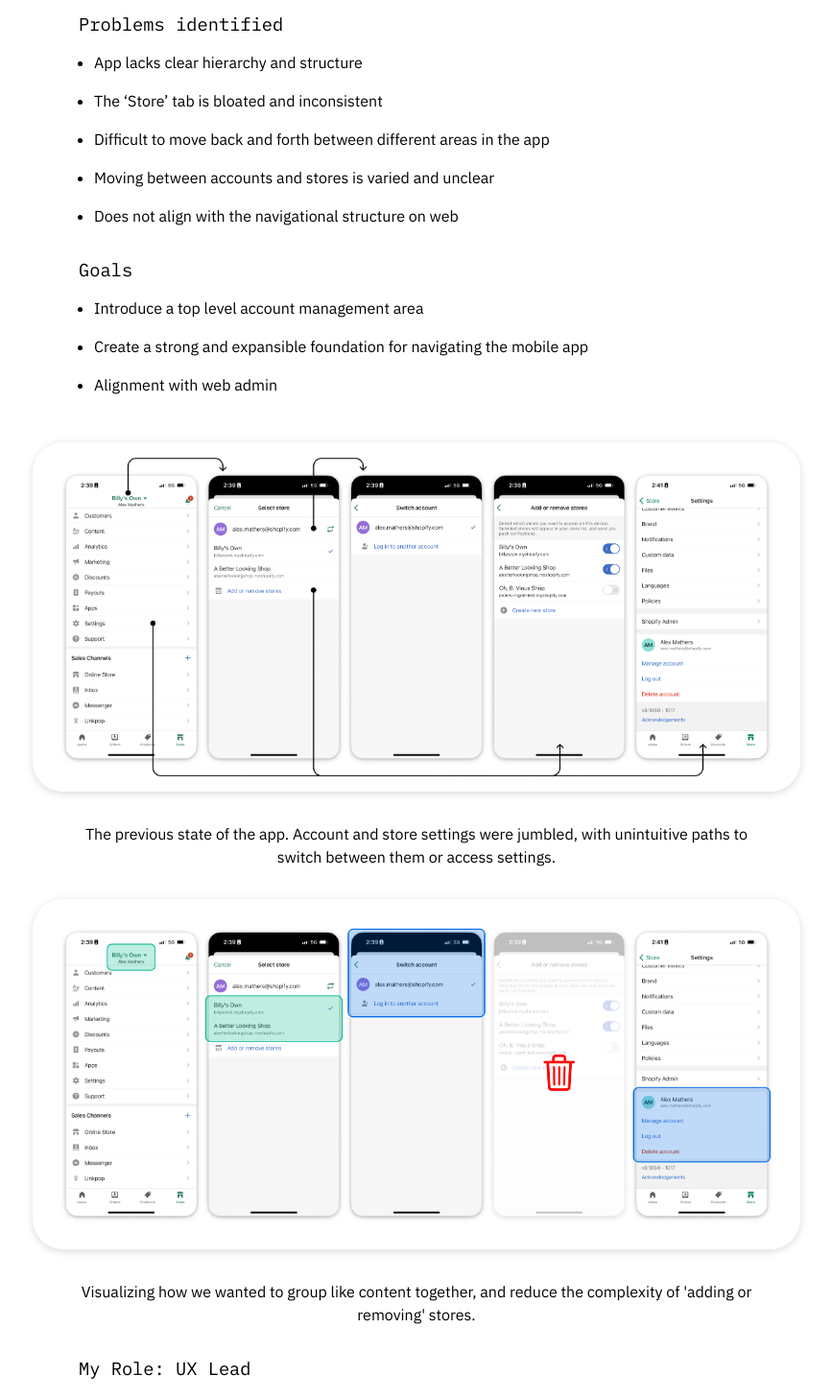
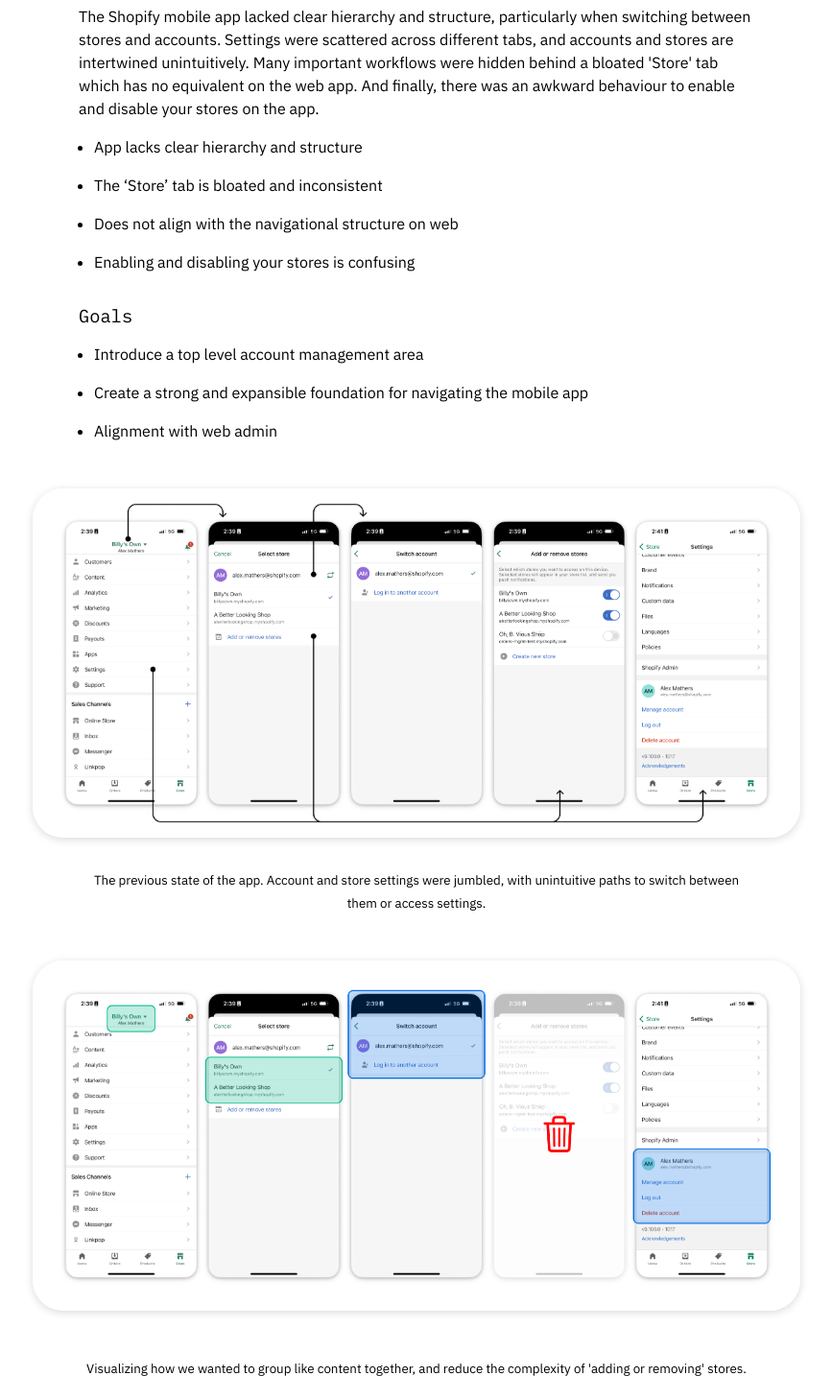
Before and after one commit to Malecks/resume, a React (Create React App) app: page /#/projects/shopify-nav-ia in a window 1280 px wide. Shown: the part 1280-2738 px from the top of the page at 96% size, without its empty margins (206-1073 px from the left). Built offline with nearby package versions, Linux system fonts and the light colour scheme.

Commit message:
Update caption styling. Update image grid hover effect. Add content to nav and ia project

```diff
--- a/src/projects/Projects.css
+++ b/src/projects/Projects.css
@@ -112,9 +112,9 @@
     transition: all ease-out 250ms;
 }
 
-.image-grid img:hover {
-    flex: 4;
-    scale: 1;
+.image-caption {
+    font-size: smaller;
+    text-align: center;
 }
 
 .project section {
--- a/src/projects/nudge-analytics-dashboard/nudgeAnalytics.jsx
+++ b/src/projects/nudge-analytics-dashboard/nudgeAnalytics.jsx
@@ -37,7 +37,7 @@
             <img src={img03} alt="Previous dashboard" />
             <img src={img09} alt="Analytics flow chart" />
           </div>
-          <caption>Previous dashbords, and a flow chart</caption>
+          <div className='image-caption'>Previous dashbords, and a flow chart</div>
         </section>
 
         <section>
@@ -62,7 +62,7 @@
             <img src={img07} alt="Analytics" />
             <img src={img06} alt="Analytics" />
           </div>
-          <caption>Examples of the updated dashboards</caption>
+          <div className='image-caption'>Examples of the updated dashboards</div>
         </section>
 
         <section>
--- a/src/projects/nudge-design-system/NudgeDesignSystem.jsx
+++ b/src/projects/nudge-design-system/NudgeDesignSystem.jsx
@@ -59,7 +59,7 @@
           <img src={img03} alt="Design Library" />
           <img src={img04} alt="Design Library" />
         </div>
-        <caption>Various components, combining to create molecules and full screens</caption>
+        <div className='image-caption'>Various components, combining to create molecules and full screens</div>
       </section>
 
       <section>
@@ -77,7 +77,7 @@
           Finally, I was able to use our libraries to create a new type of resource for white-labeling product mockups. By leveraging our usage of colour styles in the library, I was able to create a Sketch document that will cascade changes to those colour styles through every feature mock in a way that replicates our in-app feature for white-labeling.
         </p>
         <img src={img11} alt="Design Library" />
-        <caption>The design system was extended to our CMS backend</caption>
+        <div className='image-caption'>The design system was extended to our CMS backend</div>
       </section>
 
       <section>
@@ -111,7 +111,7 @@
           <img src={img07} alt="Design Library" />
           <img src={img12} alt="Design Library" />
         </div>
-        <caption>More components for mobile and desktop</caption>
+        <div className='image-caption'>More components for mobile and desktop</div>
       </section>
       <section>
         <h3>Conclusion</h3>
--- a/src/projects/service-booking/ServiceBooking.jsx
+++ b/src/projects/service-booking/ServiceBooking.jsx
@@ -41,9 +41,9 @@
           <img src={speedy03} alt="Service booking" />
           <img src={speedy04} alt="Service booking" />
         </div>
-        <caption>Speedy 8's: results from a cross-functional workshop</caption>
+        <div className='image-caption'>Speedy 8's: results from a cross-functional workshop</div>
         <img src={research} alt="Competitor research" />
-        <caption>Competitor research</caption>
+        <div className='image-caption'>Competitor research</div>
 
       </section>
 
@@ -61,7 +61,7 @@
           <img src={time01} alt="Service booking" />
           <img src={time02} alt="Service booking" />
         </div>
-        <caption>A selection of screens from the final feature</caption>
+        <div className='image-caption'>A selection of screens from the final feature</div>
       </section>
 
       <section>
--- a/src/projects/shopify-bfcm/ShopifyBFCM.jsx
+++ b/src/projects/shopify-bfcm/ShopifyBFCM.jsx
@@ -24,7 +24,7 @@
           <VideoPlayer url={video01} />
           <VideoPlayer url={video02} />
           </div>
-          <caption>A late prototype (left) and the final product (right)</caption>
+          <div className='image-caption'>A late prototype (left) and the final product (right)</div>
       </section>
 
       <section>
--- a/src/projects/shopify-nav-ia/NavIA.jsx
+++ b/src/projects/shopify-nav-ia/NavIA.jsx
@@ -16,14 +16,18 @@
 
       <section>
         <h3>TLDR;</h3>
+
         <p>
-            The Shopify mobile app lacked clear hierarchy and structure, particularly when switching between stores and accounts.
+
         </p>
         <img src={img03} alt="Shopify Nav and IA revamp" />
       </section>
 
       <section>
         <h3>Problems identified</h3>
+        <p>
+          The Shopify mobile app lacked clear hierarchy and structure, particularly when switching between stores and accounts. Settings were scattered across different tabs, and accounts and stores are intertwined unintuitively. Many important workflows were hidden behind a bloated 'Store' tab which has no equivalent on the web app. And finally, there was an awkward behaviour to enable and disable your stores on the app.
+        </p>
         <ul>
             <li>
               App lacks clear hierarchy and structure
@@ -32,13 +36,10 @@
               The ‘Store’ tab is bloated and inconsistent
             </li>
             <li>
-              Difficult to move back and forth between different areas in the app
+              Does not align with the navigational structure on web
             </li>
             <li>
-              Moving between accounts and stores is varied and unclear
-            </li>
-            <li>
-              Does not align with the navigational structure on web
+              Enabling and disabling your stores is confusing
             </li>
         </ul>
         <h3>Goals</h3>
@@ -54,12 +55,14 @@
             </li>
         </ul>
         <img src={img01} alt="Previous app state" />
-        <caption>The previous state of the app. Account and store settings were jumbled, with unintuitive paths to switch between them or access settings.</caption>
+        <div className='image-caption'>
+          The previous state of the app. Account and store settings were jumbled, with unintuitive paths to switch between them or access settings.
+        </div>
+      </section>
 
-        <img src={img02} alt="Previous app state" />
-        <caption>Visualizing how we wanted to group like content together, and reduce the complexity of 'adding or removing' stores.</caption>
 
-      </section>
+      <img src={img02} alt="Previous app state" />
+      <div className='image-caption'>Visualizing how we wanted to group like content together, and reduce the complexity of 'adding or removing' stores.</div>
 
       <section>
         <h3>My Role: UX Lead</h3>
@@ -86,13 +89,12 @@
               Pairing with teams on connecting work to provide context and direction
             </li>
         </ul>
-
-        <div className='video-wrapper'>
+      </section>
+      <div className='video-wrapper'>
           <VideoPlayer url={video01} />
           <VideoPlayer url={video02} />
-        </div>
-        <caption>Prototypes of the new Inbox Onboarding experience, made in Origami Stuido</caption>
-      </section>
+      </div>
+      <div className='image-caption'>Prototypes of the new Inbox Onboarding experience, made in Origami Stuido</div>
     </article>
   );
 };
```
